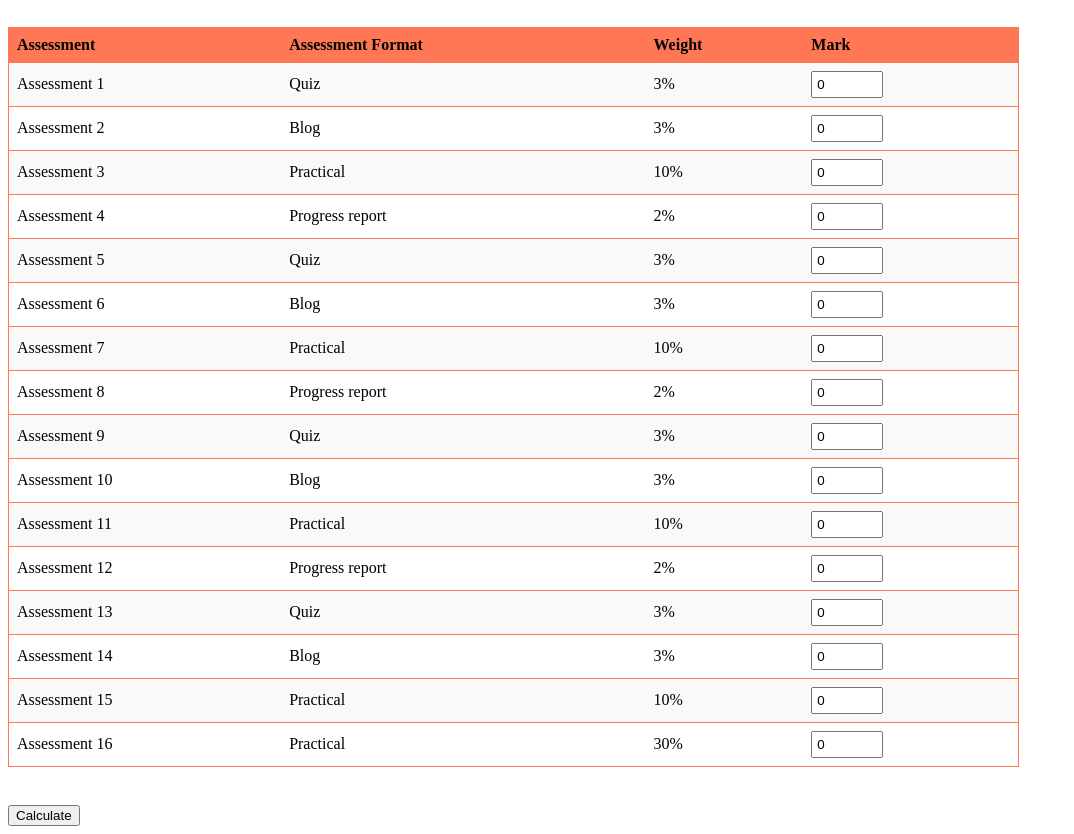
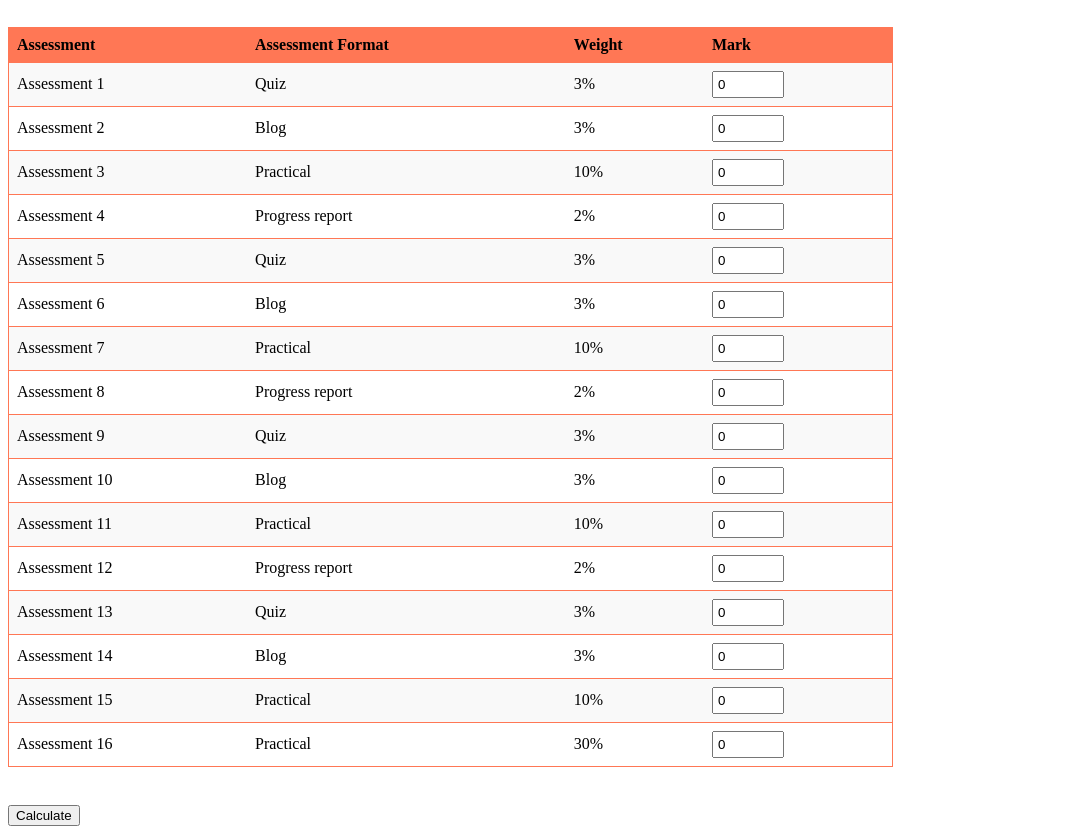
Before and after one commit to ckabuya/myict1512marks, a plain HTML site: page index.html in a window 1280 px wide. Shown: the part 61-895 px from the top of the page, without its empty margins (0-1074 px from the left). Drawn offline with Linux system fonts and the light colour scheme.

Commit message:
Update index.html

```diff
--- a/index.html
+++ b/index.html
@@ -5,7 +5,7 @@
 </head>
 <style>
 table {
-  width: 80%;
+  width: 70%;
   border-collapse: collapse;
   margin-bottom: 20px;
   border: 1px solid #ff7755;
@@ -31,7 +31,7 @@ input[type="number"] {
 }
 .result{
 padding: 4px;
-width: 100%;
+width: 70%;
 font-size:1.5em;
 }
 
```
